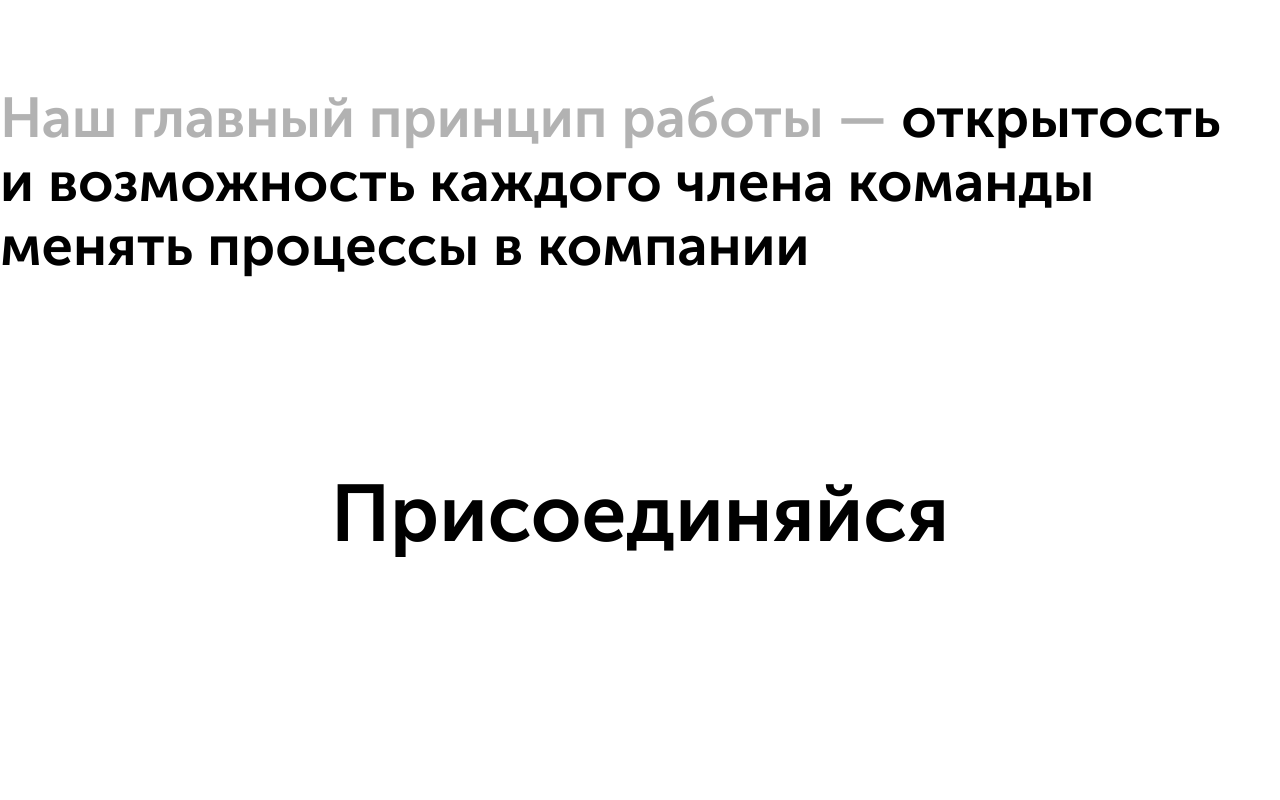
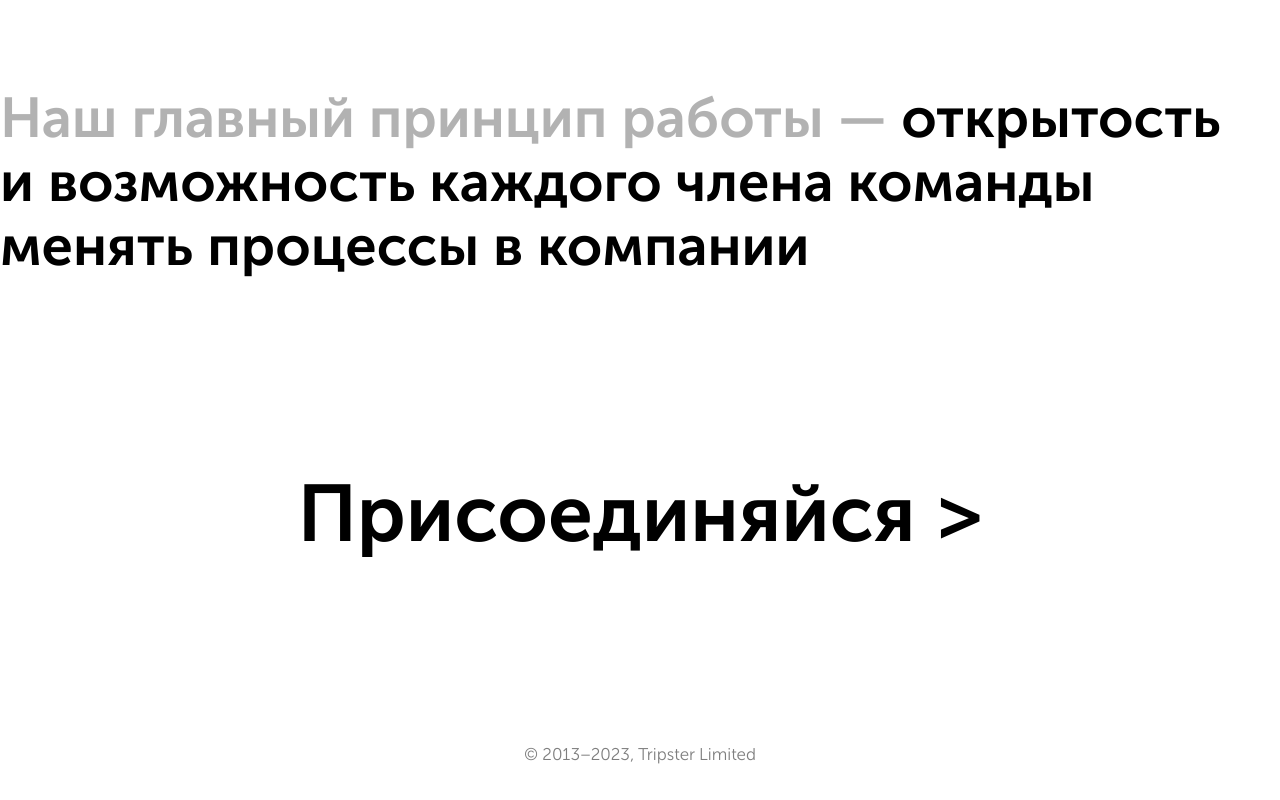
Before and after one commit to AlenaGM/tours-by-locals, a Vue app: page / in a window 1280 px wide. Shown: the part 10708-11508 px from the top of the page. Before the commit the page ends 11378 px from the top, so only its background shows below. Built offline with nearby package versions, Linux system fonts and the light colour scheme; a web font is replaced by a local one.

Commit message:
footer section done

```diff
--- a/src/components/Footer.vue
+++ b/src/components/Footer.vue
@@ -1,7 +1,46 @@
 <script setup></script>
 
 <template>
-  <footer class="footer"><h2>Присоединяйся</h2></footer>
+  <footer class="footer">
+    <a href="#" target="_blank" rel="noopener noreferrer">Присоединяйся ></a>
+    <div>© 2013–2023, Tripster Limited</div>
+  </footer>
 </template>
 
-<style lang="scss" scoped></style>
+<style lang="scss" scoped>
+.footer {
+  padding: 0 1.5rem 4rem;
+  display: grid;
+  align-content: space-between;
+  justify-items: center;
+  @media screen and (min-width: 1345px) {
+    padding: 0 3.75rem 4rem;
+  }
+  @media screen and (max-width: 767px) {
+    padding: 0 1rem 1.5rem;
+  }
+  a {
+    font-family: "MuseoSansCyrl", sans-serif;
+    font-size: 80px;
+    font-weight: 700;
+    line-height: 88px;
+    margin-bottom: 184px;
+    &:hover {
+      color: #d42764;
+    }
+    @media screen and (max-width: 767px) {
+      font-size: 32px;
+      line-height: 40px;
+      margin-bottom: 80px;
+    }
+  }
+  div {
+    font-family: "MuseoSansCyrl", sans-serif;
+    font-size: 17px;
+    font-weight: 400;
+    line-height: 24px;
+    color: var(--color-black);
+    opacity: 50%;
+  }
+}
+</style>
```
Also changed, not shown: src/assets/images/footer arrow.png (added).
